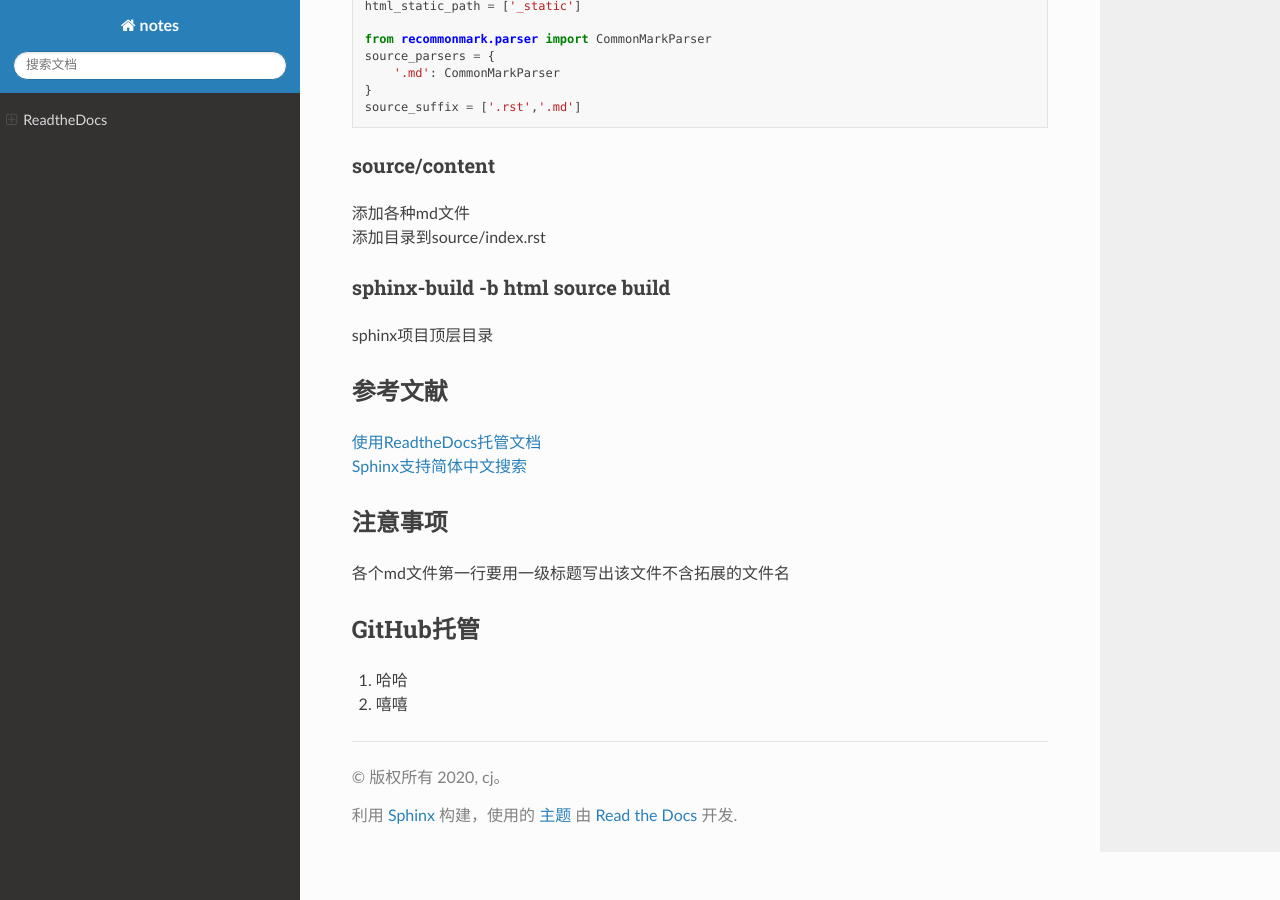
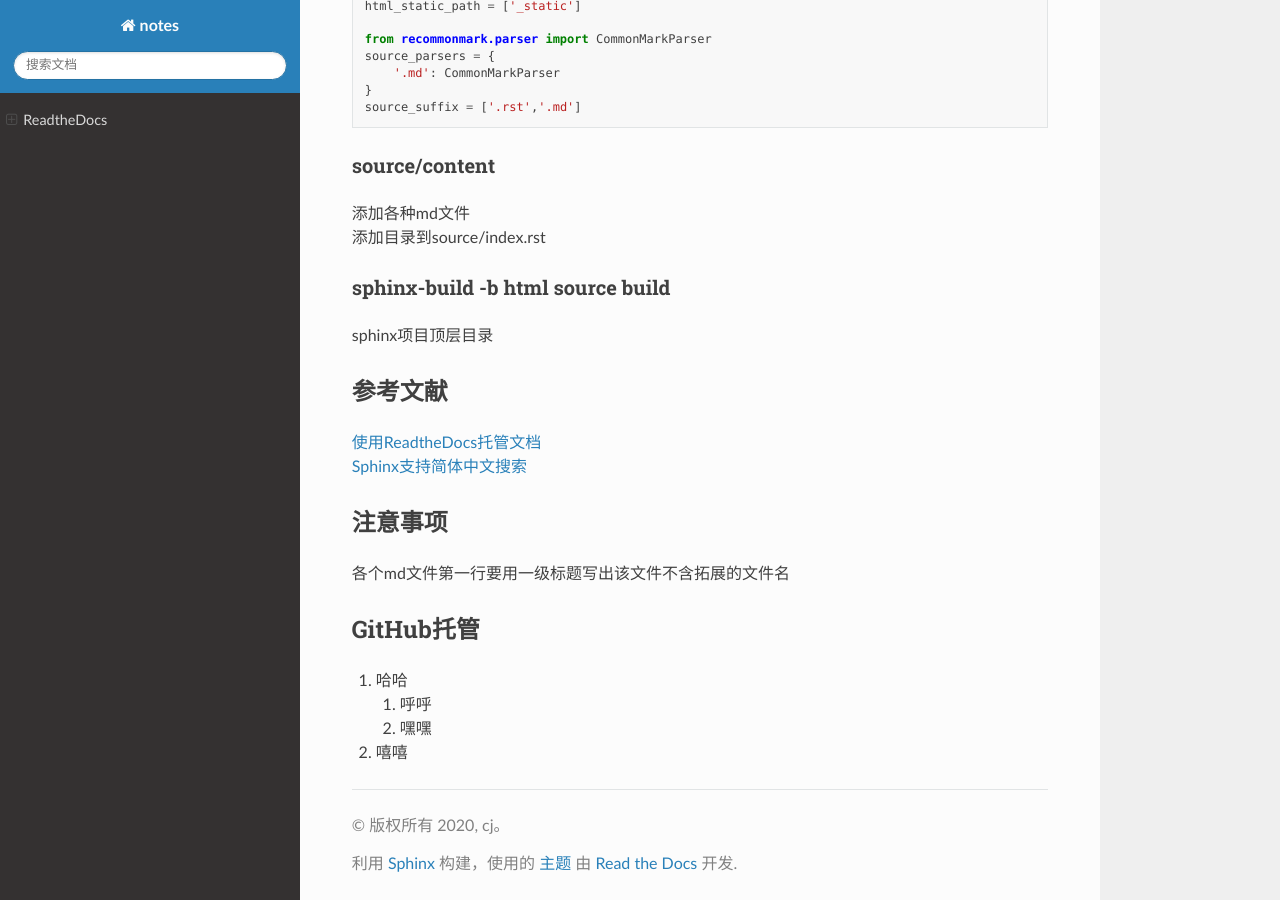
Before and after one commit to cjql/notes, a Sphinx documentation site: the page built from source/content/ReadtheDocs.md, in a window 1280 px wide and 900 px high, scrolled down 2144 px. Built offline with Sphinx 7.4.7 and the Read the Docs theme 2.0.0, drawn with Linux system fonts in a browser that asks for light colours.

Commit message:
【测试】二级序号

```diff
--- a/source/content/ReadtheDocs.md
+++ b/source/content/ReadtheDocs.md
@@ -118,4 +118,6 @@ sphinx项目顶层目录
 ## GitHub托管
 
 1. 哈哈
+   1. 呼呼
+   2. 嘿嘿
 2. 嘻嘻
```
